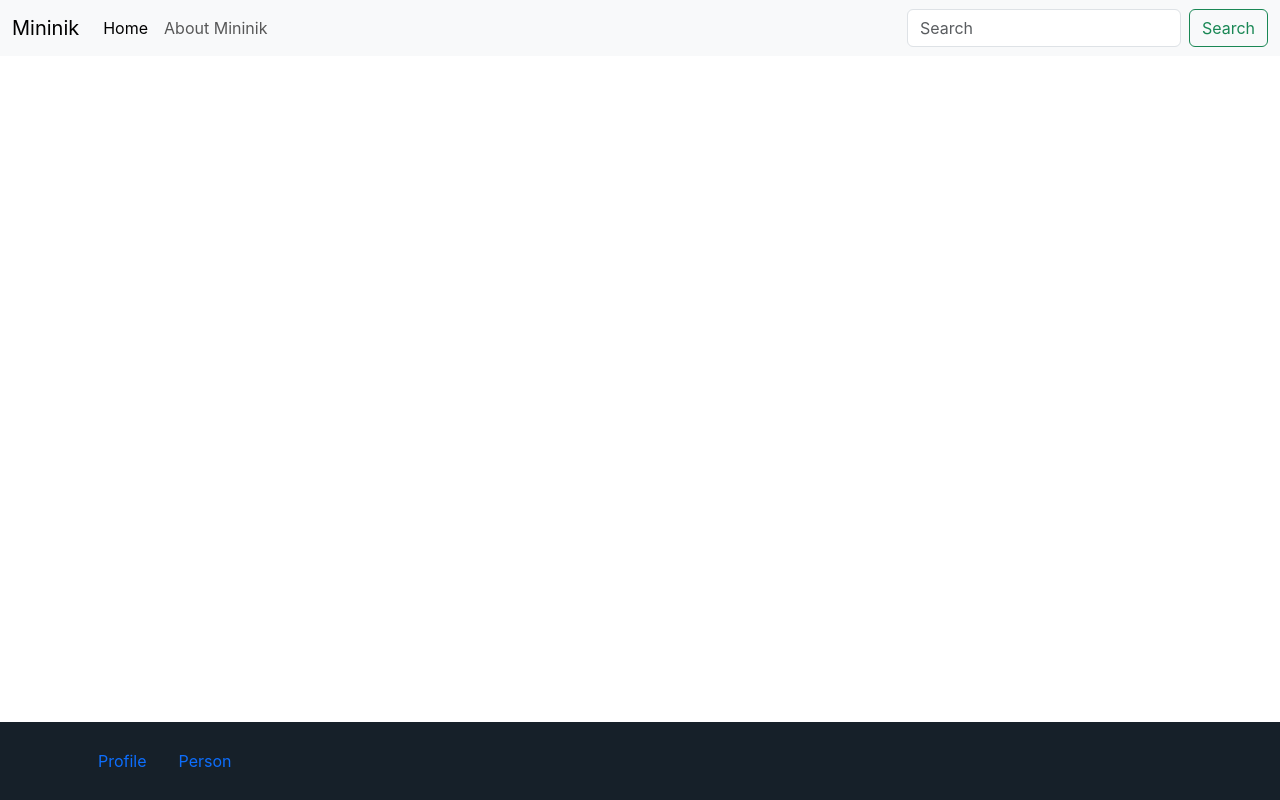
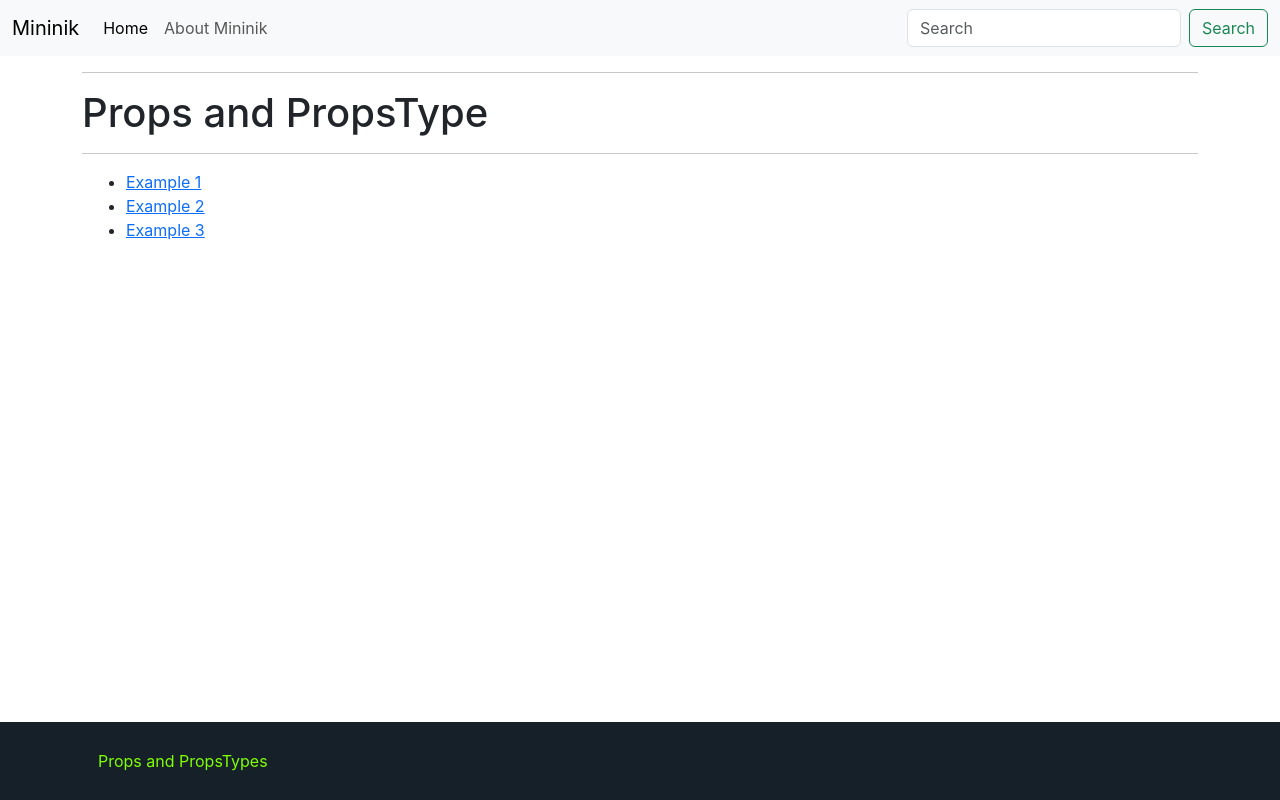
Before and after one commit to NikChoudhury/react, a React (Create React App) app: page /props in a window 1280 px wide. Built offline with nearby package versions, Linux system fonts and the light colour scheme.

Commit message:
React Route changes (#4)

```diff
--- a/src/App.js
+++ b/src/App.js
@@ -1,14 +1,16 @@
-import DemoPropTypes from "./components/propsType/DemoPropTypes";
+import DemoPropTypes from "./pages/propsType/DemoPropTypes";
 import Navbar from "./components/Navbar.js";
-import Profile from "./components/propsType/Profile.js";
-import Person from "./components/propsType/Person";
+import Profile from "./pages/propsType/Profile.js";
+import Person from "./pages/propsType/Person";
 import {
   Routes,
   Route,
 } from "react-router-dom";
-import About from "./components/About";
+import About from "./pages/About";
 import Footer from "./components/Footer";
-import Home from "./components/Home";
+import Home from "./pages/Home";
+import ReactPropsTypes from "./pages/propsType/ReactPropsTypes";
+import PropsLayout from "./pages/propsType/PropsLayout";
 
 function App() {
   return (
@@ -29,8 +31,11 @@ function App() {
             element={<About />}
           />
 
+          <Route path="/props" element={<PropsLayout />}>
+            <Route index element={<ReactPropsTypes />} />
+            <Route path="demopropstype" element={<DemoPropTypes />} />
             <Route
-            path="/profile"
+              path="profile"
               element={
                 <Profile
                   name="Nikumani Choudhury"
@@ -44,7 +49,7 @@ function App() {
             />
 
             <Route
-            path="/person"
+              path="person"
               element={
                 <Person   //send props within an object
                   data={
@@ -58,9 +63,23 @@ function App() {
                 />
               }
             />
-        </Routes>
+          </Route>
+
+
+
+          <Route
+            path="*"
+            element={
+              <div className="container">
+                <h1 style={{ 'color': "red" }} > 404 Error !!!</h1>
+                <hr />
+                <h3> Page Not Found !</h3>
+              </div>
+            }
+          />
+        </Routes >
         <Footer />
-      </div>
+      </div >
     </>
 
   );
--- a/src/components/Footer.js
+++ b/src/components/Footer.js
@@ -1,16 +1,13 @@
 import React from 'react'
 import '../css/Footer.css'
-import { Link } from 'react-router-dom'
+import { NavLink } from 'react-router-dom'
 export default function Footer(props) {
     return (
         <footer id='footer'>
             <div className='container'>
-                <ul class="nav">
+                <ul className="nav">
                     <li className="nav-item">
-                        <Link className="nav-link" to="/profile">Profile</Link>
-                    </li>
-                    <li className="nav-item">
-                        <Link className="nav-link" to="/person">Person</Link>
+                        <NavLink className="nav-link" to="/props">Props and PropsTypes</NavLink>
                     </li>
                 </ul>
             </div>
--- a/src/components/Navbar.js
+++ b/src/components/Navbar.js
@@ -1,21 +1,21 @@
 import React from 'react'
-import { Link } from 'react-router-dom'
+import { Link, NavLink } from 'react-router-dom'
 
 export default function Navbar(props) {
     return (
         <nav className="navbar navbar-expand-lg navbar-light bg-light">
             <div className="container-fluid">
-                <Link className="navbar-brand" href="/"> {props.title}</Link>
+                <Link className="navbar-brand" to="/"> {props.title}</Link>
                 <button className="navbar-toggler" type="button" data-bs-toggle="collapse" data-bs-target="/navbarSupportedContent" aria-controls="navbarSupportedContent" aria-expanded="false" aria-label="Toggle navigation">
                     <span className="navbar-toggler-icon"></span>
                 </button>
                 <div className="collapse navbar-collapse" id="navbarSupportedContent">
                     <ul className="navbar-nav me-auto mb-2 mb-lg-0">
                         <li className="nav-item">
-                            <Link className="nav-link active" aria-current="page" href="/home">Home</Link>
+                            <NavLink className="nav-link active" aria-current="page" to="/home">Home</NavLink>
                         </li>
                         <li className="nav-item">
-                            <Link className="nav-link" to="/about">{props.aboutUsText}</Link>
+                            <NavLink className="nav-link" to="/about">{props.aboutUsText}</NavLink>
                         </li>
 
                     </ul>
--- a/src/css/Footer.css
+++ b/src/css/Footer.css
@@ -7,4 +7,10 @@
     padding-top: 1.2rem;
     padding-bottom: 1.2rem;
     color: #ffffff;
-  }
+}
+#footer .nav-link{
+   color: #ffffff;
+}
+#footer .nav-link.active{
+  color: chartreuse;
+}
--- /dev/null
+++ b/src/pages/propsType/PropsLayout.js
@@ -0,0 +1,16 @@
+import React from 'react'
+import { Outlet } from 'react-router-dom'
+
+export default function PropsLayout() {
+    return (
+        <div className="container">
+            <hr />
+            <h1>
+                Props and PropsType
+            </h1>
+            <hr />
+            <Outlet />
+        </div>
+
+    )
+}
--- /dev/null
+++ b/src/pages/propsType/ReactPropsTypes.js
@@ -0,0 +1,22 @@
+import React from 'react'
+import { Link } from 'react-router-dom'
+
+export default function ReactPropsTypes() {
+    return (
+        <div className="container">
+
+            <ul>
+                <li>
+                    <Link to="/props/demopropstype">Example 1</Link>
+                </li>
+                <li>
+                    <Link to="/props/profile">Example 2</Link>
+                </li>
+                <li>
+                    <Link to="/props/person">Example 3</Link>
+                </li>
+
+            </ul>
+        </div>
+    )
+}
```
Also changed, not shown: src/pages/About.js (renamed from src/components/About.js), src/pages/Home.js (renamed from src/components/Home.js), src/pages/propsType/DemoPropTypes.js (renamed from src/components/propsType/DemoPropTypes.js), src/pages/propsType/Person.js (renamed from src/components/propsType/Person.js), src/pages/propsType/Profile.js (renamed from src/components/propsType/Profile.js). Lines whose indentation alone changed are shown as unchanged.
